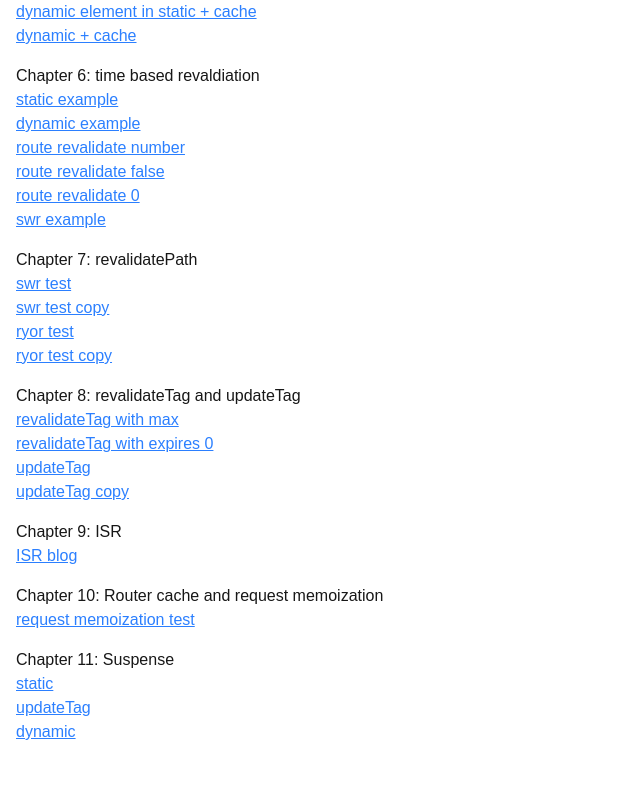
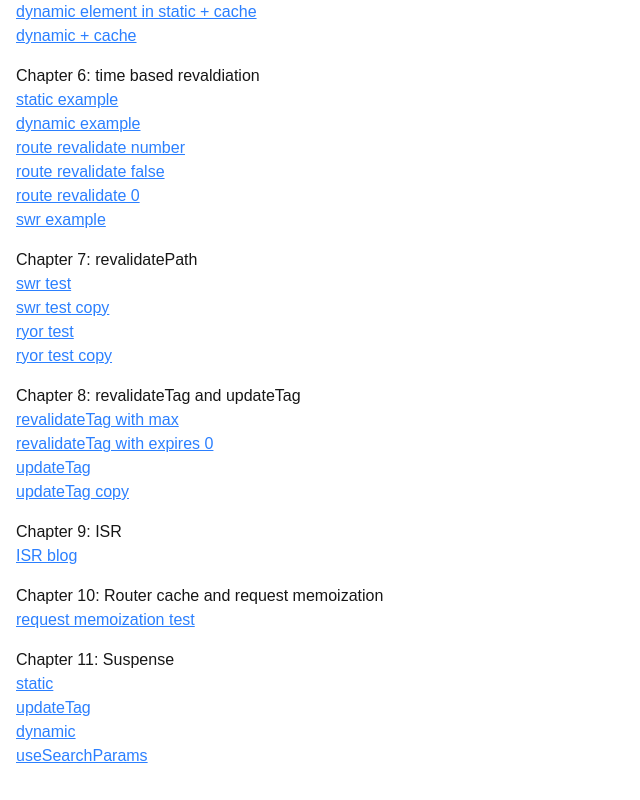
Before and after one commit to peterlidee/caching, a Next.js app: page / in a window 1280 px wide. Shown: the part 300-1100 px from the top of the page, without its empty margins (0-640 px from the left). Before the commit the page ends 1076 px from the top, so only its background shows below. Built offline with nearby package versions, Linux system fonts and the light colour scheme.

Commit message:
Added useSearchParams example

```diff
--- a/app/page.tsx
+++ b/app/page.tsx
@@ -75,6 +75,10 @@ const chapters = [
       { label: 'static', route: '/suspense/static' },
       { label: 'updateTag', route: '/suspense/updateTag' },
       { label: 'dynamic', route: '/suspense/dynamic' },
+      {
+        label: 'useSearchParams',
+        route: '/suspense/useSearchParams?name=peter',
+      },
     ],
   },
 ];
--- /dev/null
+++ b/app/suspense/useSearchParams/page.tsx
@@ -0,0 +1,16 @@
+import Hello from '@/components/client/Hello';
+import Footer from '@/components/static/Footer';
+import Header from '@/components/static/Header';
+import { Suspense } from 'react';
+
+export default function page() {
+  return (
+    <>
+      <Header />
+      <Suspense fallback='Loading...'>
+        <Hello />
+      </Suspense>
+      <Footer />
+    </>
+  );
+}
--- /dev/null
+++ b/components/client/Hello.tsx
@@ -0,0 +1,8 @@
+'use client';
+
+import { useSearchParams } from 'next/navigation';
+
+export default function Hello() {
+  const searchParams = useSearchParams();
+  return <div>Hello, {searchParams.get('name')}</div>;
+}
```
